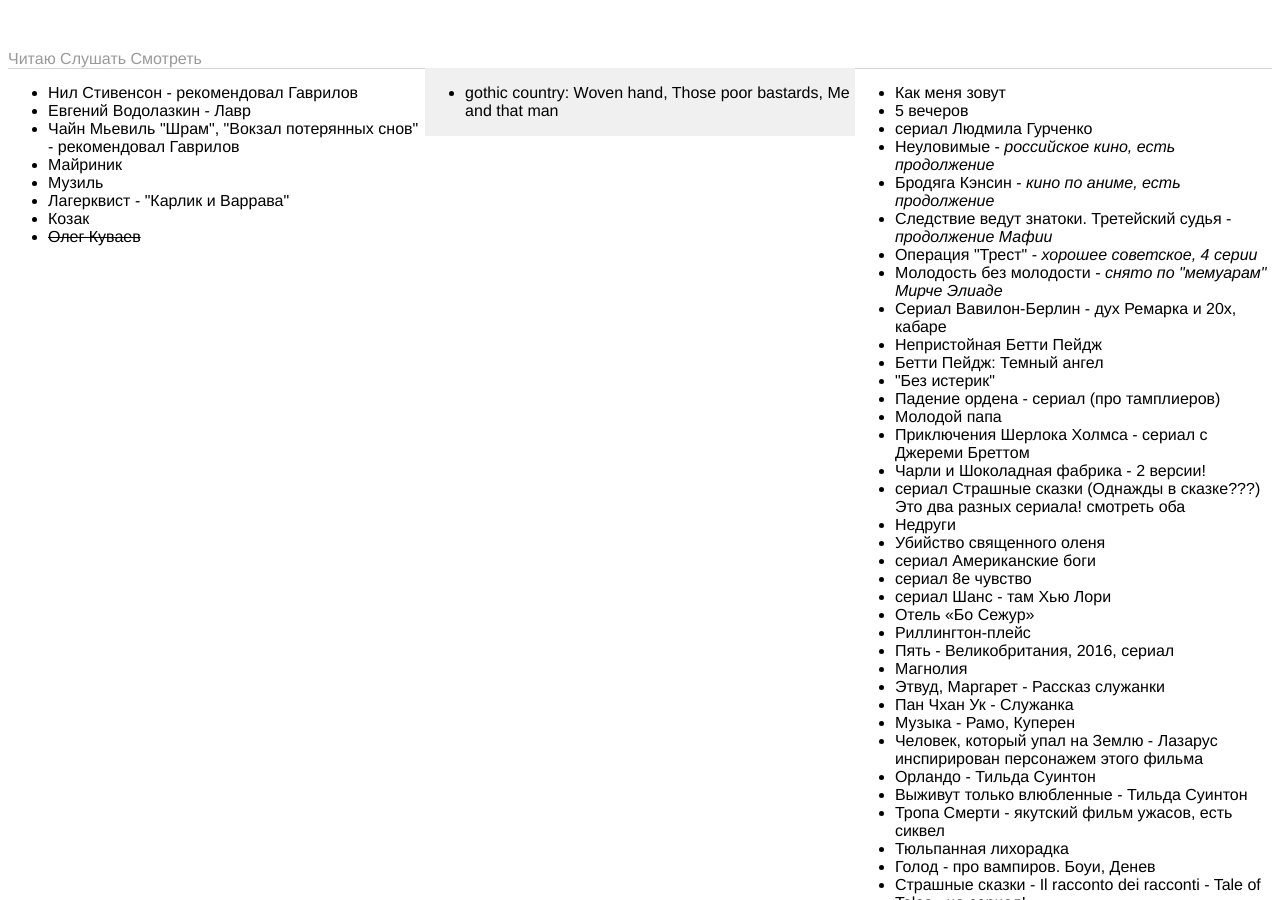
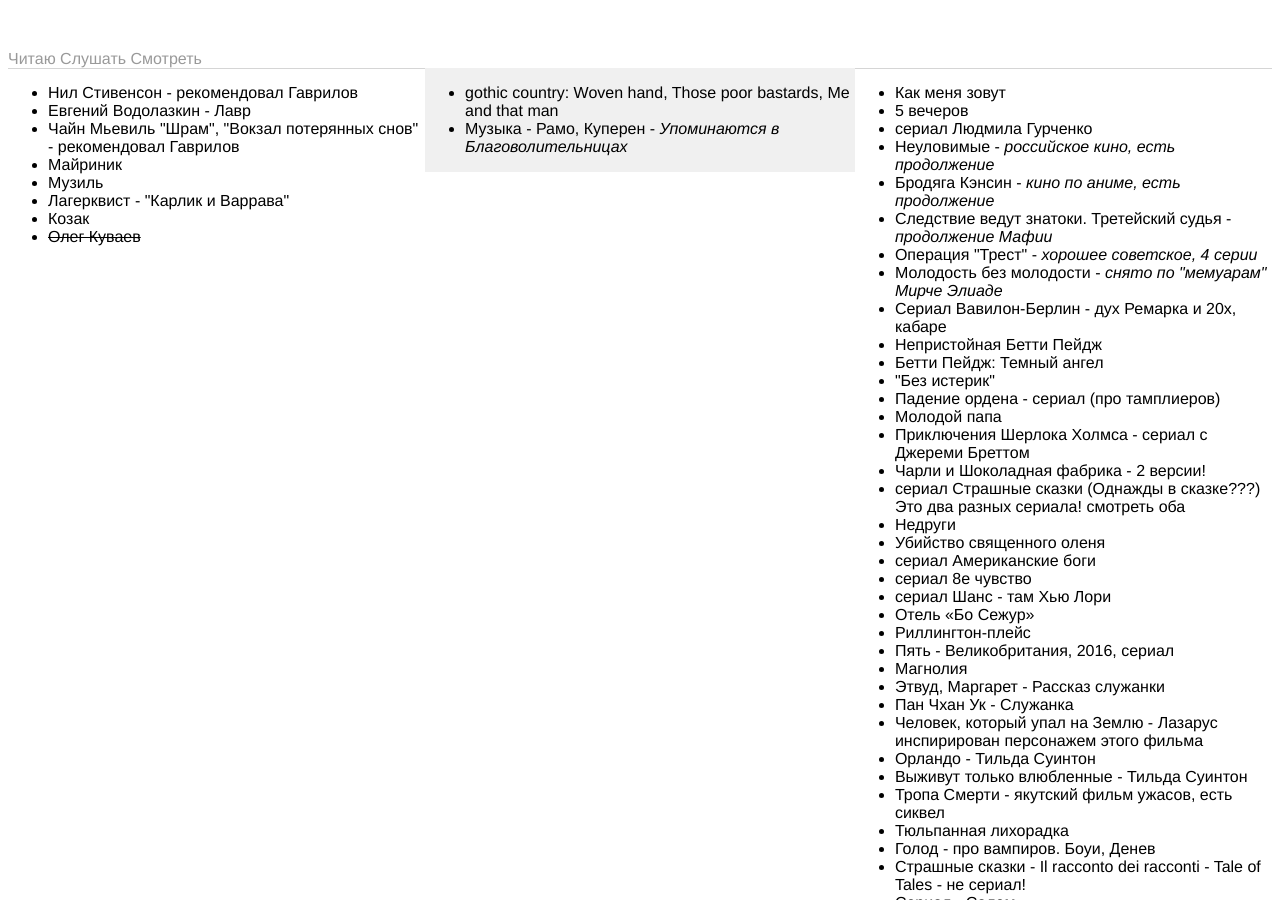
Before and after one commit to hinterlistig/hinterlistig.github.io, a Jekyll site: the page built from index.html, in a window 1280 px wide and 900 px high. Built offline with Jekyll 4.4.1, drawn with Linux system fonts in a browser that asks for light colours; some of the changed lines change nothing that is shown.

Commit message:
Update index.html

```diff
--- a/index.html
+++ b/index.html
@@ -23,6 +23,7 @@
 			<ul>
 				<li>gothic country: Woven hand, Those poor bastards, Me and
 					that man</li>
+				<li>Музыка - Рамо, Куперен - <i>Упоминаются в Благоволительницах</i></li>
 			</ul>
 		</div>
 		<a class='read_open' href="#">Смотреть</a>
@@ -59,7 +60,6 @@
 				<li>Магнолия</li>
 				<li>Этвуд, Маргарет - Рассказ служанки</li>
 				<li>Пан Чхан Ук - Служанка</li>
-				<li>Музыка - Рамо, Куперен</li>
 				<li>Человек, который упал на Землю - Лазарус инспирирован
 					персонажем этого фильма</li>
 				<li>Орландо - Тильда Суинтон</li>
@@ -76,8 +76,8 @@
 				<li>"Я, сын трудового народа..." - по Катаеву, с Маковецким,
 					есть опера Прокофьева</li>
 				<li>Макото Синкай</li>
-				<li>Твоё имя</li>
-				<li>Сад изящных слов</li>
+				<li><strike>Твоё имя</strike></li>
+				<li><strike>Сад изящных слов</strike></li>
 				<li>Ловцы забытых голосов</li>
 				<li>Мамору Хосода
 				<ul>
```
